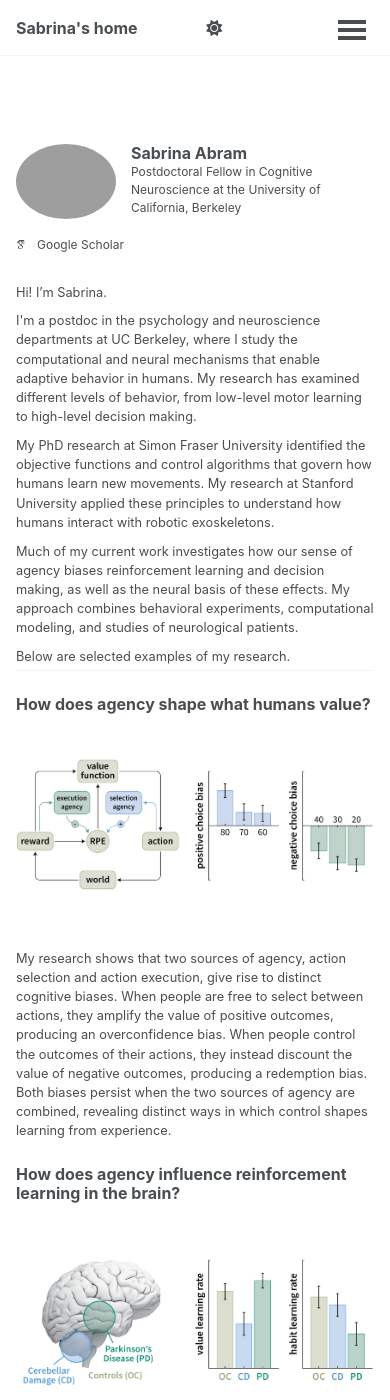
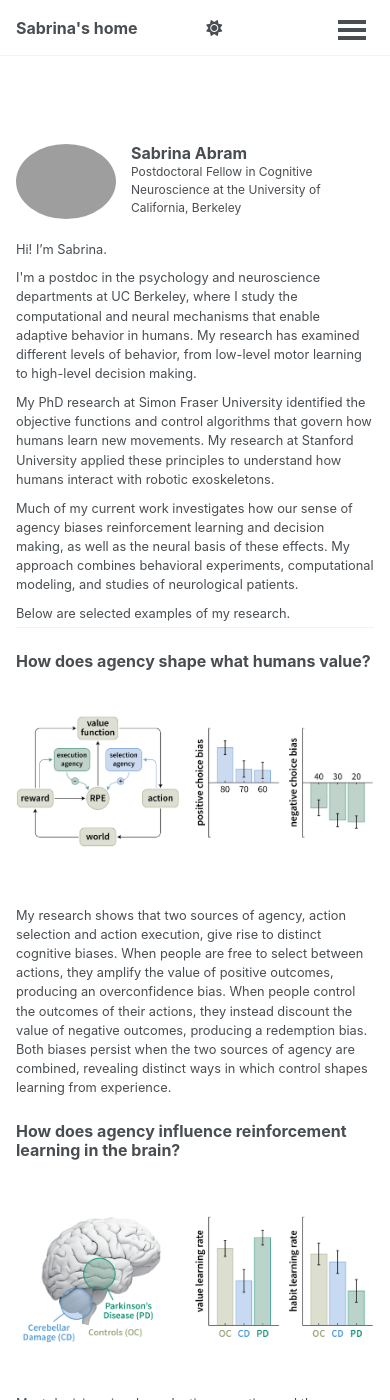
Before and after one commit to abramsabrina/abramsabrina.github.io, a Jekyll site: the page built from _pages/about.md, in a window 390 px wide and 1400 px high. Built offline with Jekyll 4.4.1, drawn with Linux system fonts in a browser that asks for light colours; some web fonts are replaced; a script bundle is joined from its source files by our own code; library files that are not in the unit come from our copies.

Commit message:
Improve mobile layout

```diff
--- a/_sass/layout/_sidebar.scss
+++ b/_sass/layout/_sidebar.scss
@@ -237,11 +237,7 @@
   }
 
   button {
-    margin-bottom: 0;
-
-    @include breakpoint($large) {
-      display: none;
-    }
+    display: none;
   }
 }
 
@@ -322,32 +318,3 @@
     }
   }
 }
-
-@include breakpoint(max-width $large) {
-
-  .author__urls-wrapper {
-    display: block;
-    width: 100%;
-    margin-top: 15px;
-  }
-
-  .author__urls-wrapper button {
-    display: none !important;
-  }
-
-  .author__urls {
-    display: block !important;
-    position: static;
-    margin: 0;
-    padding: 0;
-    border: 0;
-    background: transparent;
-    box-shadow: none;
-    z-index: auto;
-  }
-
-  .author__urls:before,
-  .author__urls:after {
-    display: none;
-  }
-}
```
